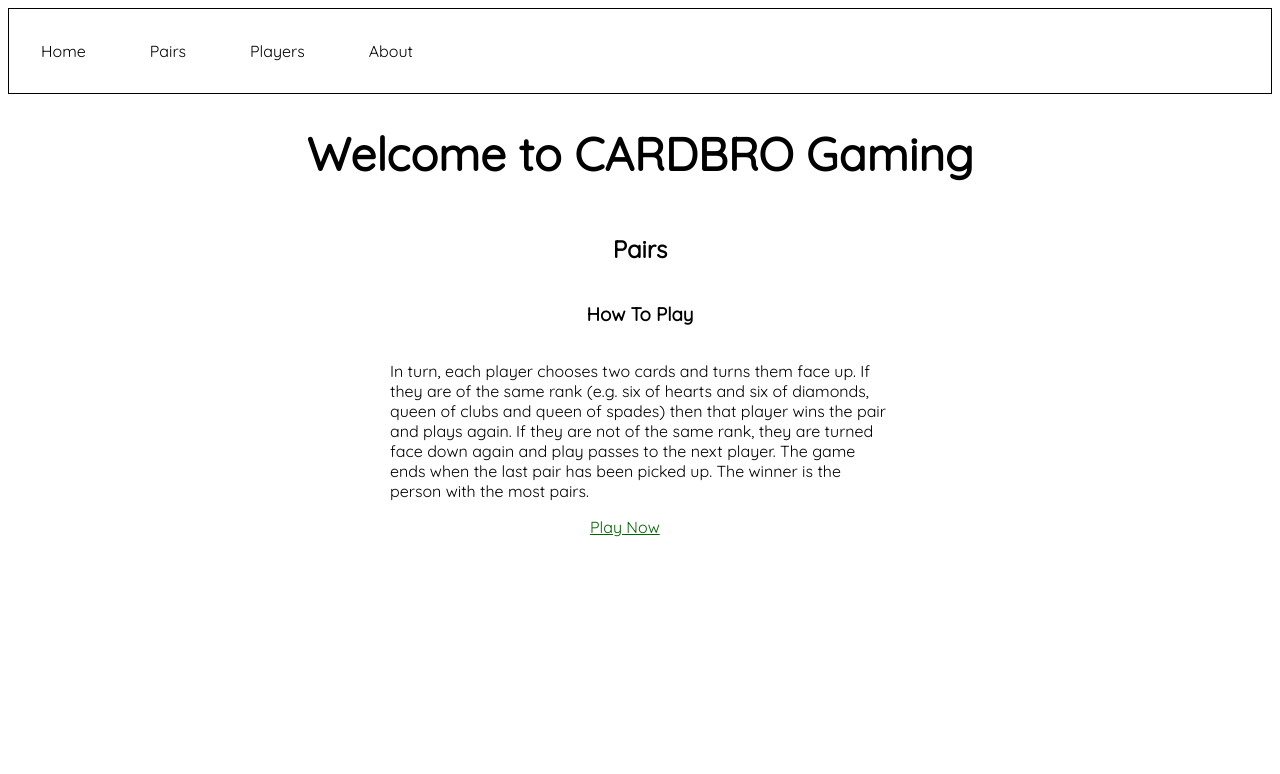
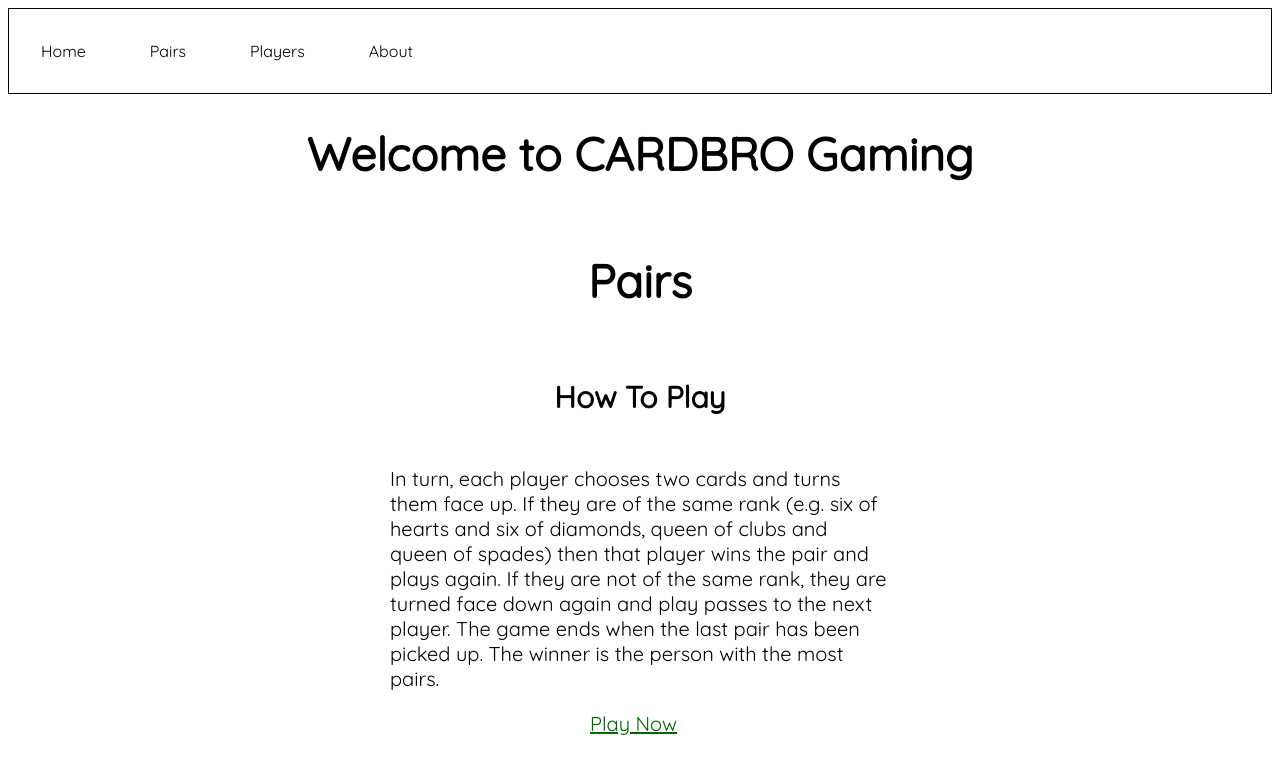
Before and after one commit to RuaridhD/Pairs_Card_Game, a React (Create React App) app in the folder client/: page / in a window 1280 px wide. Shown: the top 774 px of the page. Built offline with nearby package versions, Linux system fonts and the light colour scheme.

Commit message:
increases font sizes on home.css

```diff
--- a/client/src/main/components/public/Home.css
+++ b/client/src/main/components/public/Home.css
@@ -8,13 +8,14 @@ body {
 h3 {
   display: flex;
   justify-content: left;
+  font-size: 30px;
   /* text-align: left; */
 }
 
 h2 {
   display: flex;
   justify-content: left;
-  /* text-align: left; */
+  font-size: 46px;
 }
 
 #rules {
@@ -33,6 +34,7 @@ h2 {
   align-items: center;
   height: 80%;
   width: 100%;
+  font-size: 20px;
 }
 
 #play-now-div {
@@ -46,6 +48,6 @@ h2 {
   height: 75px;
   width: 100px;
   background-color: white;
-  font-size: 16px;
+  font-size: 20px;
   color: darkgreen;
 }
```
